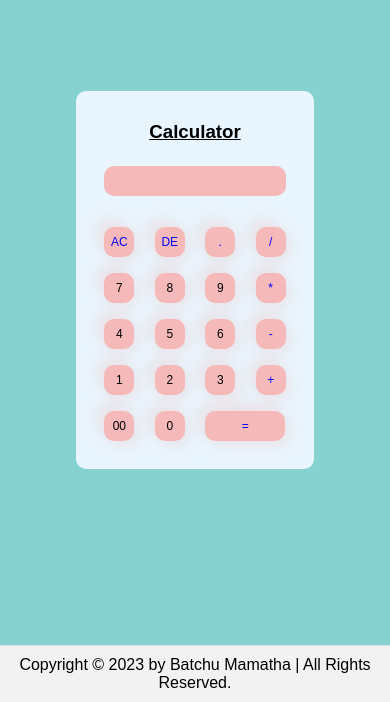
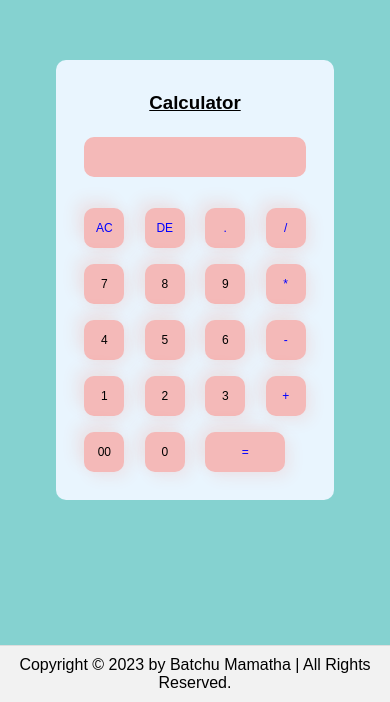
Before and after one commit to BatchuMamatha/OIBSIP-Level2-Task1, a plain HTML site: page index.html in a window 390 px wide. Shown: the part 142-844 px from the top of the page. Drawn offline with Linux system fonts and the light colour scheme.

Commit message:
Update style.css

```diff
--- a/style.css
+++ b/style.css
@@ -71,8 +71,8 @@ form .operator{
 /* For devices with a width less than or equal to 768px (e.g., tablets and mobile phones) */
 @media (max-width: 768px) {
     .calculator form input {
-        width: 40px;
-        height: 40px;
+        width: 50px;
+        height: 50px;
         font-size: 16px;
     }
 
@@ -92,8 +92,8 @@ form .operator{
 /* For devices with a width less than or equal to 480px (e.g., mobile phones) */
 @media (max-width: 480px) {
     .calculator form input {
-        width: 30px;
-        height: 30px;
+        width: 40px;
+        height: 40px;
         font-size: 12px;
     }
 
@@ -102,7 +102,7 @@ form .operator{
     }
 
     form .display input {
-        font-size: 18px;
+        font-size: 20px;
     }
 
     form input.equal {
```
